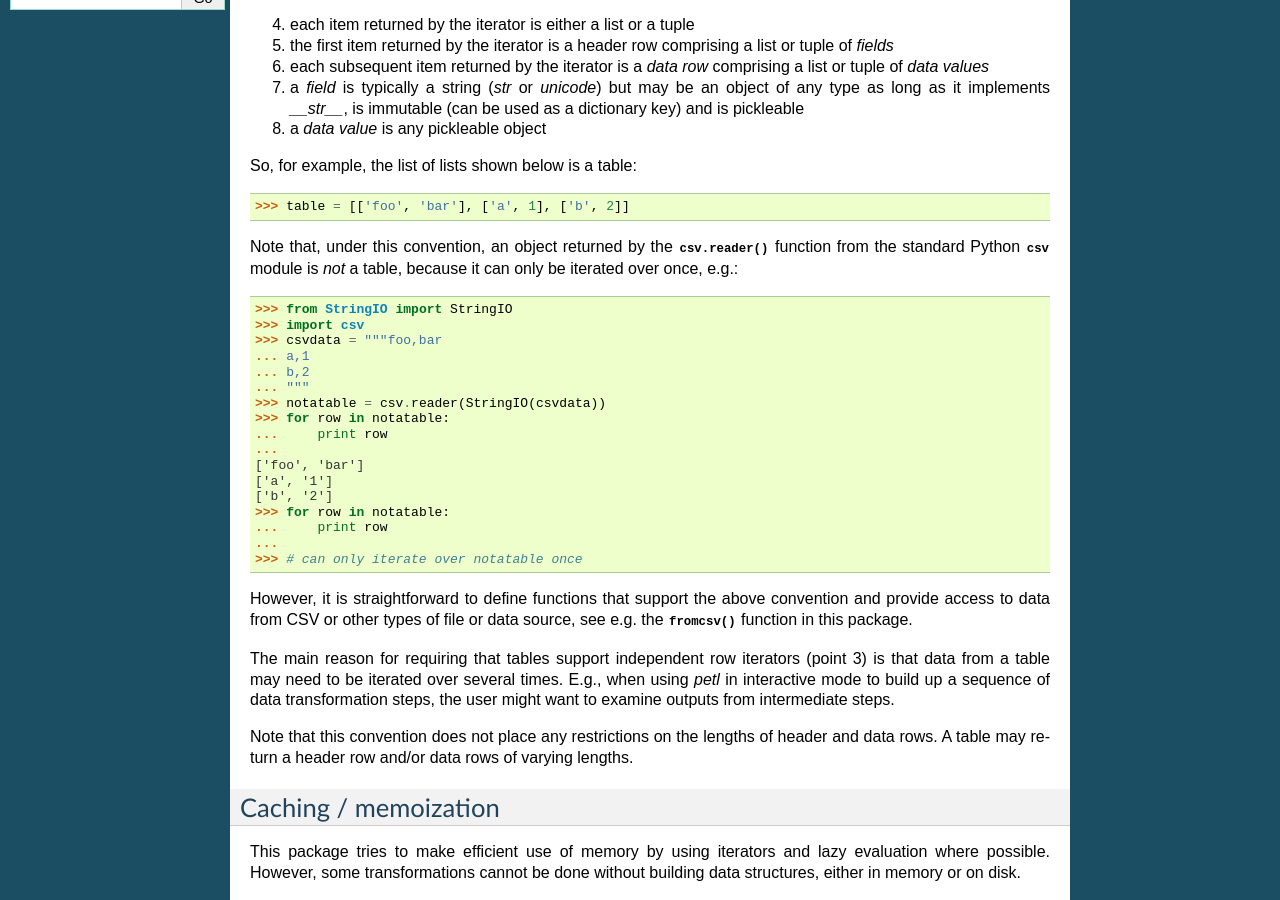
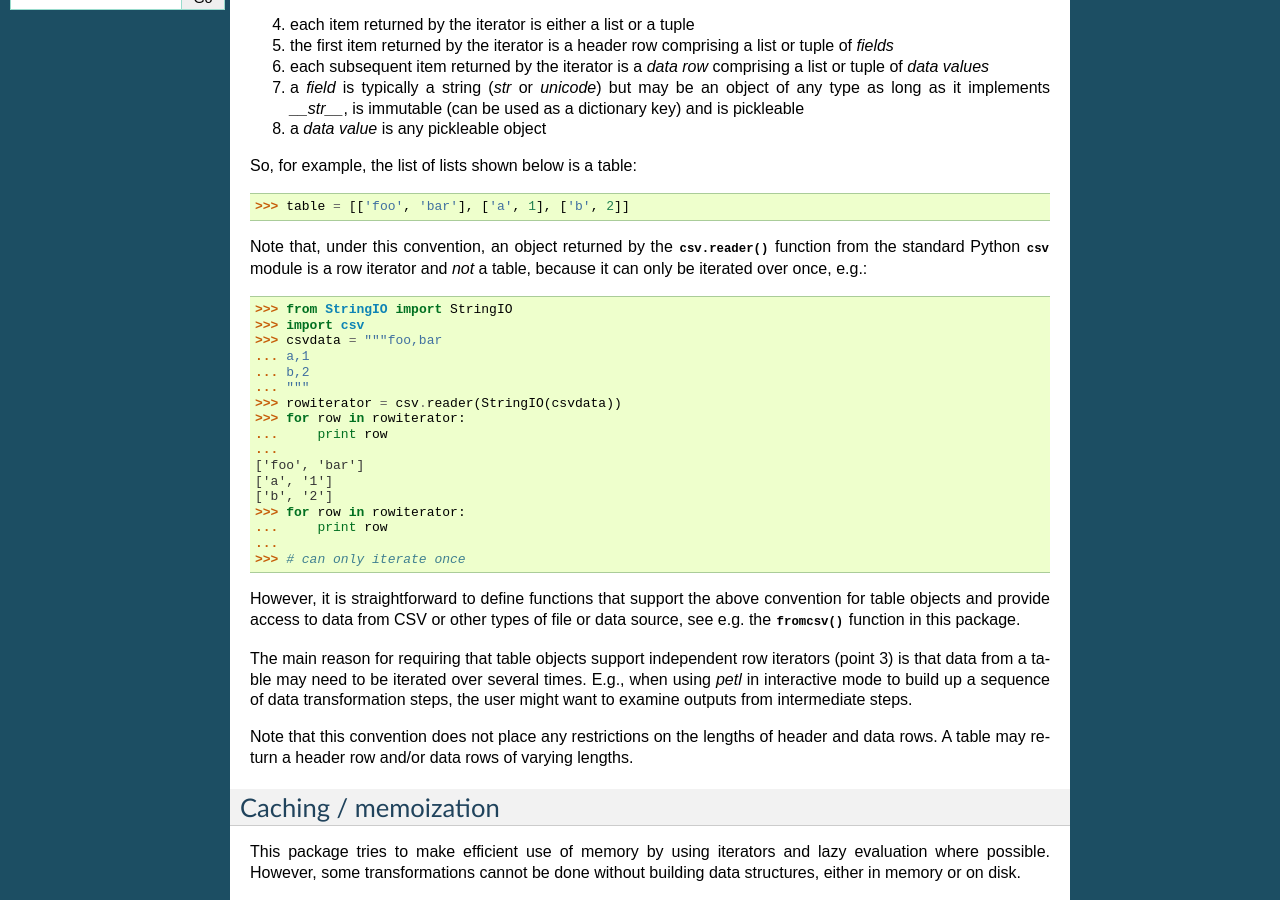
Before and after one commit to petl-developers/petl, a Sphinx documentation site: the page built from docs/index.txt, in a window 1280 px wide and 900 px high, scrolled down 502 px. Built offline with Sphinx 7.4.7, drawn with Linux system fonts in a browser that asks for light colours; formulas are drawn with MathJax 3.

Commit message:
reviewed documentation

```diff
--- a/docs/index.txt
+++ b/docs/index.txt
@@ -45,7 +45,8 @@
 
 Note that, under this convention, an object returned by the
 :func:`csv.reader` function from the standard Python :mod:`csv` module
-is *not* a table, because it can only be iterated over once, e.g.::
+is a row iterator and *not* a table, because it can only be iterated
+over once, e.g.::
 
  >>> from StringIO import StringIO
  >>> import csv
@@ -53,28 +54,28 @@
  ... a,1
  ... b,2
  ... """
- >>> notatable = csv.reader(StringIO(csvdata))
- >>> for row in notatable:
+ >>> rowiterator = csv.reader(StringIO(csvdata))
+ >>> for row in rowiterator:
  ...     print row
  ...
  ['foo', 'bar']
  ['a', '1']
  ['b', '2']
- >>> for row in notatable:
+ >>> for row in rowiterator:
  ...     print row
  ...
- >>> # can only iterate over notatable once
+ >>> # can only iterate once
 
 However, it is straightforward to define functions that support the
-above convention and provide access to data from CSV or other types of
-file or data source, see e.g. the :func:`fromcsv` function in this
-package.
+above convention for table objects and provide access to data from CSV
+or other types of file or data source, see e.g. the :func:`fromcsv`
+function in this package.
 
-The main reason for requiring that tables support independent row
-iterators (point 3) is that data from a table may need to be iterated
-over several times. E.g., when using `petl` in interactive mode to
-build up a sequence of data transformation steps, the user might want
-to examine outputs from intermediate steps.
+The main reason for requiring that table objects support independent
+row iterators (point 3) is that data from a table may need to be
+iterated over several times. E.g., when using `petl` in interactive
+mode to build up a sequence of data transformation steps, the user
+might want to examine outputs from intermediate steps.
 
 Note that this convention does not place any restrictions on the
 lengths of header and data rows. A table may return a header row
```
Also changed, not shown: 2 other files.
